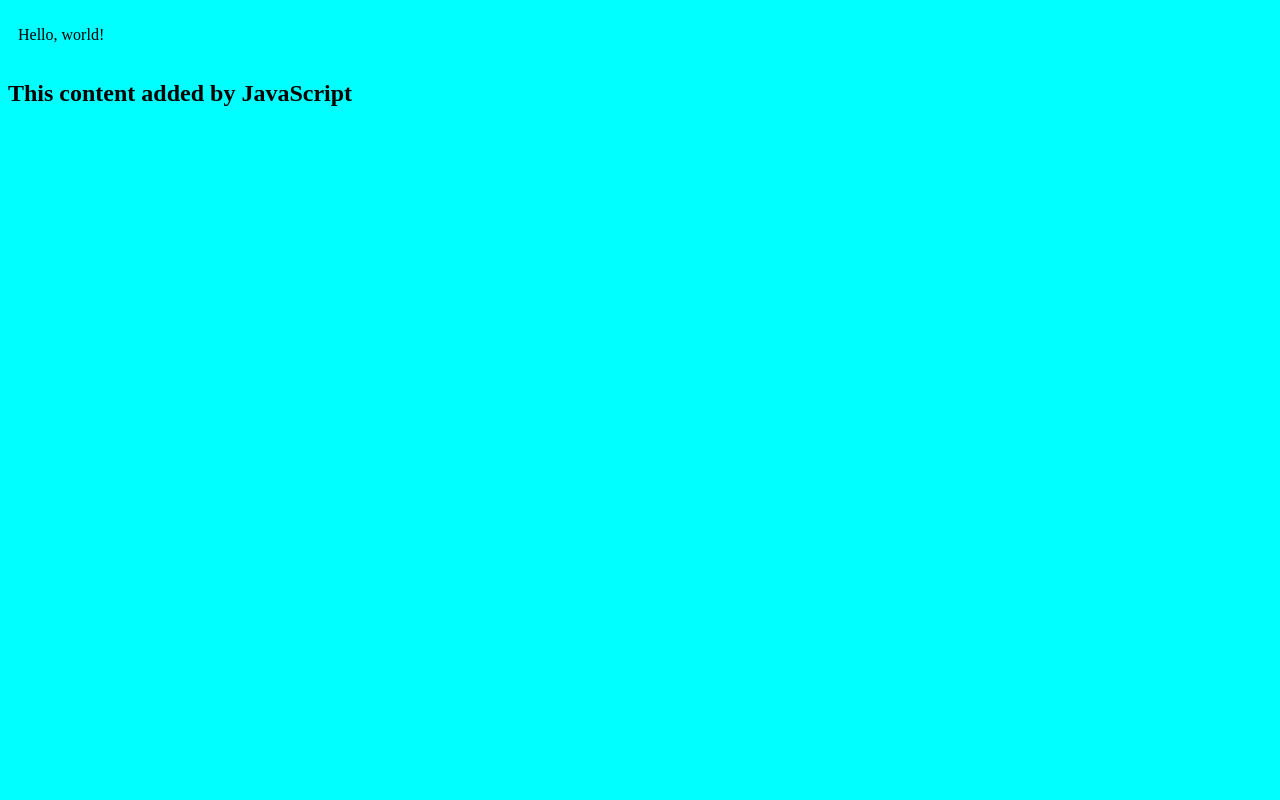
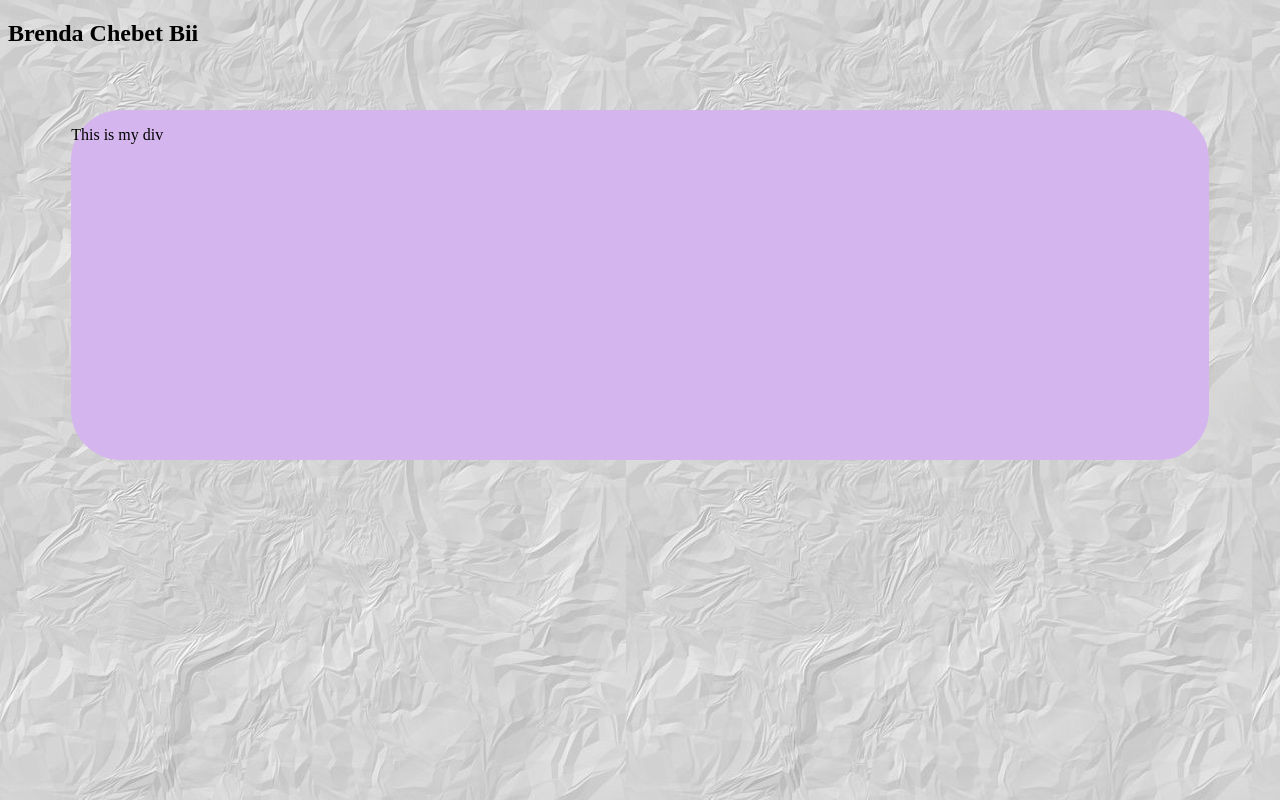
Before and after one commit to BrendaBii/phase-0-project, a plain HTML site: page index.html in a window 1280 px wide. Drawn offline with Linux system fonts and the light colour scheme.

Commit message:
Added a background image to the body in style.css, made small edits in index.html and script.js

```diff
--- a/index.html
+++ b/index.html
@@ -5,9 +5,12 @@
     <link rel="stylesheet" href="./style.css">
 </head>
 <body>
+    <div>
+        <script src="./script.js"></script>
+        <!-- <img src="image1.jpg" alt="Background image" > -->
+    </div>
     <div id="grid-container">
-        <p>Hello, world!</p>
+        <p>This is my div</p>
     </div>
-    <script src="./script.js"></script>
 </body>
 </html>
--- a/script.js
+++ b/script.js
@@ -1,3 +1,3 @@
 const h2 = document.createElement("h2");
-h2.textContent = "This content added by JavaScript";
+h2.textContent = "Brenda Chebet Bii";
 document.querySelector("body").appendChild(h2);
--- a/style.css
+++ b/style.css
@@ -1,7 +1,13 @@
+body {
+    background-color: rgb(77, 8, 8);
+    background-image: url(images/image1.jpg);
+}
+
 #grid-container {
     display: grid;
-    margin: 10px;
+    margin: 5%;
+    background-color: rgb(212, 181, 238);
+    border-radius: 50px;
+    padding: auto;
+    height: 350px;
 }
-body {
-    background-color: aqua;
-}
```
Also changed, not shown: images/image1.jpg (added).
